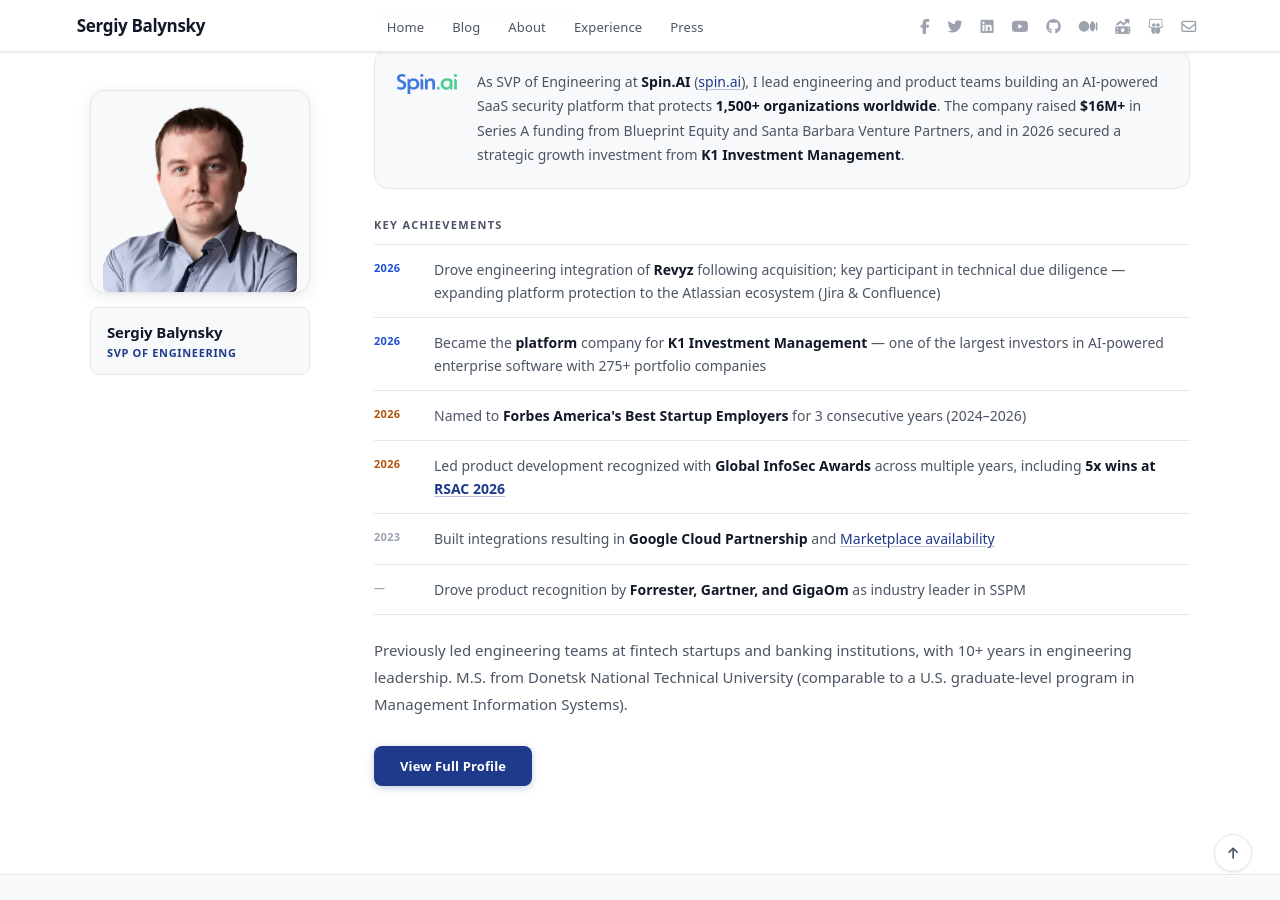
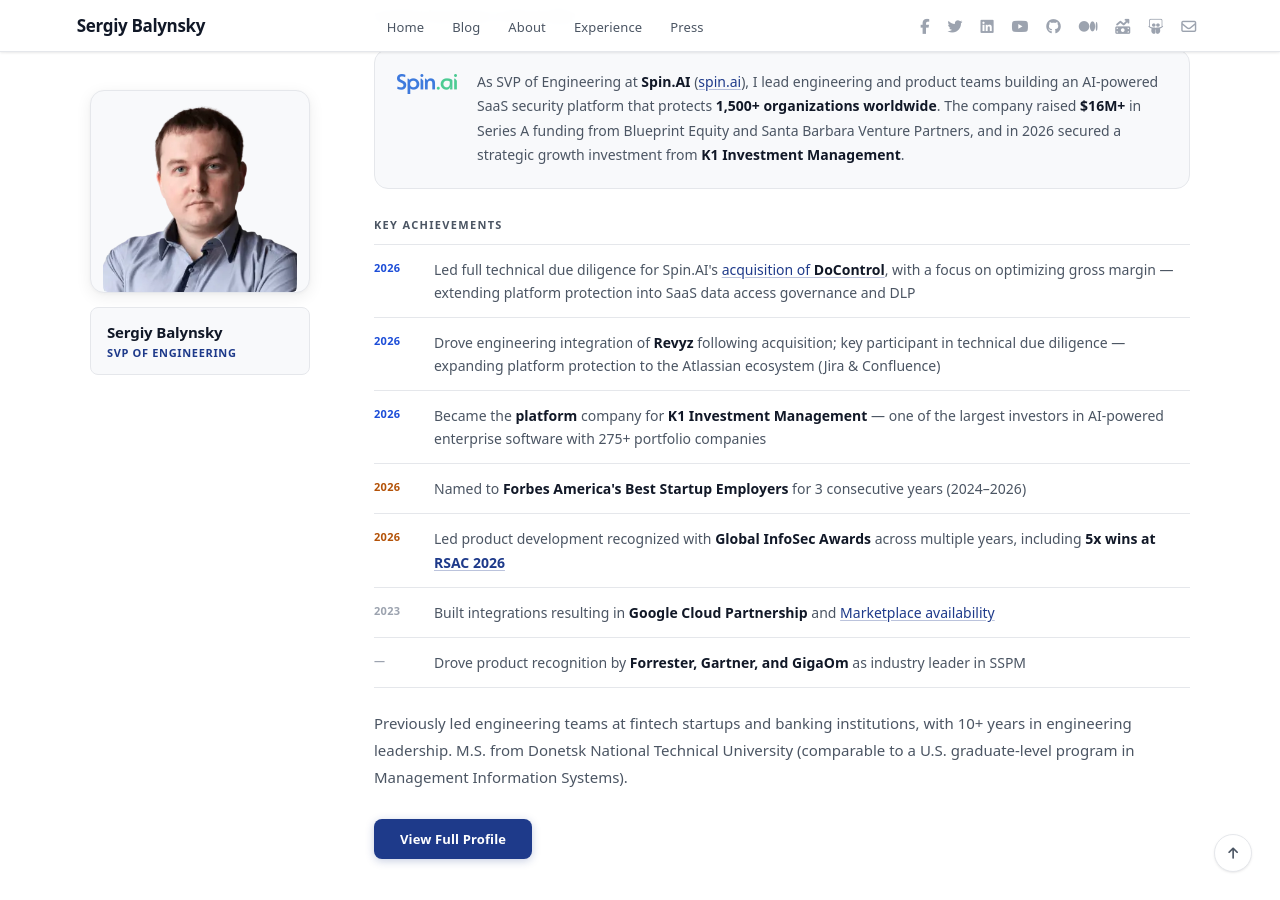
Before and after one commit to balynsky/personal-site, a Jekyll site: the page built from index.html, in a window 1280 px wide and 900 px high, scrolled down 1274 px. Built offline with Jekyll 4.4.1, drawn with Linux system fonts in a browser that asks for light colours; nearby versions of some CDN libraries.

Commit message:
add DoControl acquisition

```diff
--- a/_includes/about-section.html
+++ b/_includes/about-section.html
@@ -36,6 +36,10 @@
                 <span class="milestones-label">Key Achievements</span>
                 <div class="milestone is-recent reveal">
                     <span class="milestone-year">2026</span>
+                    <div class="milestone-content">Led full technical due diligence for Spin.AI's <a href="https://spin.ai/news/spin-ai-acquires-docontrol-saas-ai-security/">acquisition of <b>DoControl</b></a>, with a focus on optimizing gross margin — extending platform protection into SaaS data access governance and DLP</div>
+                </div>
+                <div class="milestone is-recent reveal">
+                    <span class="milestone-year">2026</span>
                     <div class="milestone-content">Drove engineering integration of <b>Revyz</b> following acquisition; key participant in technical due diligence — expanding platform protection to the Atlassian ecosystem (Jira &amp; Confluence)</div>
                 </div>
                 <div class="milestone is-recent reveal">
```
